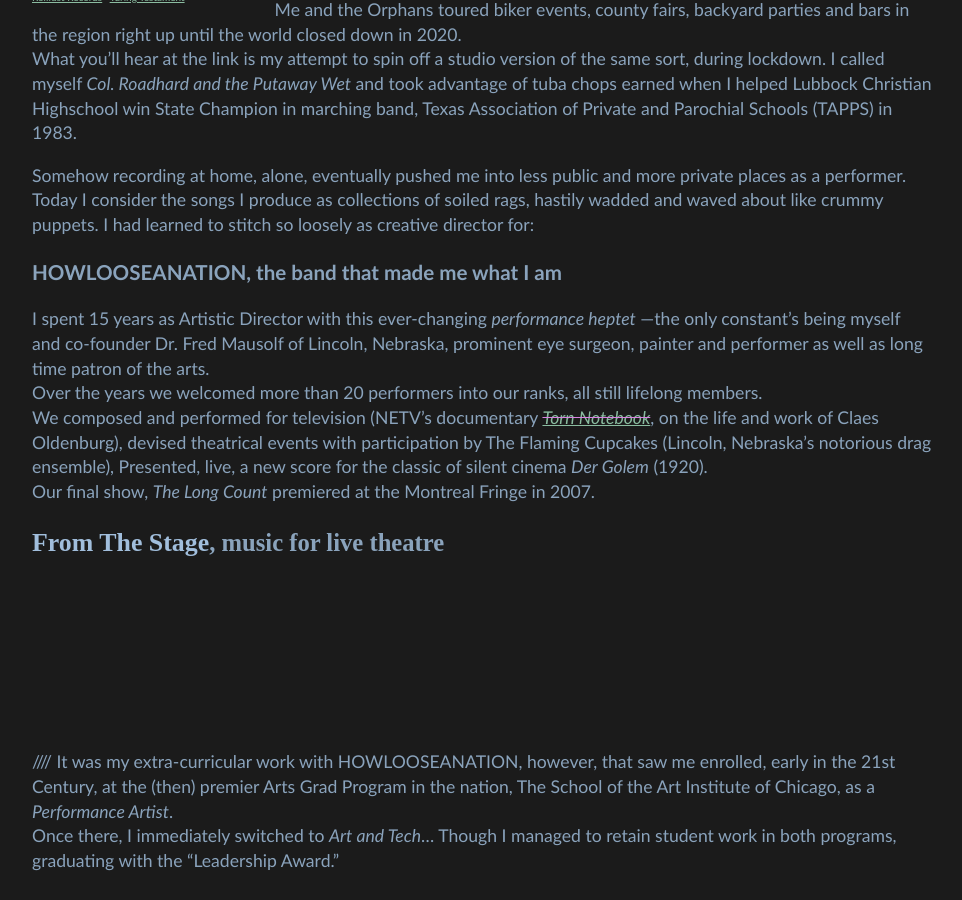
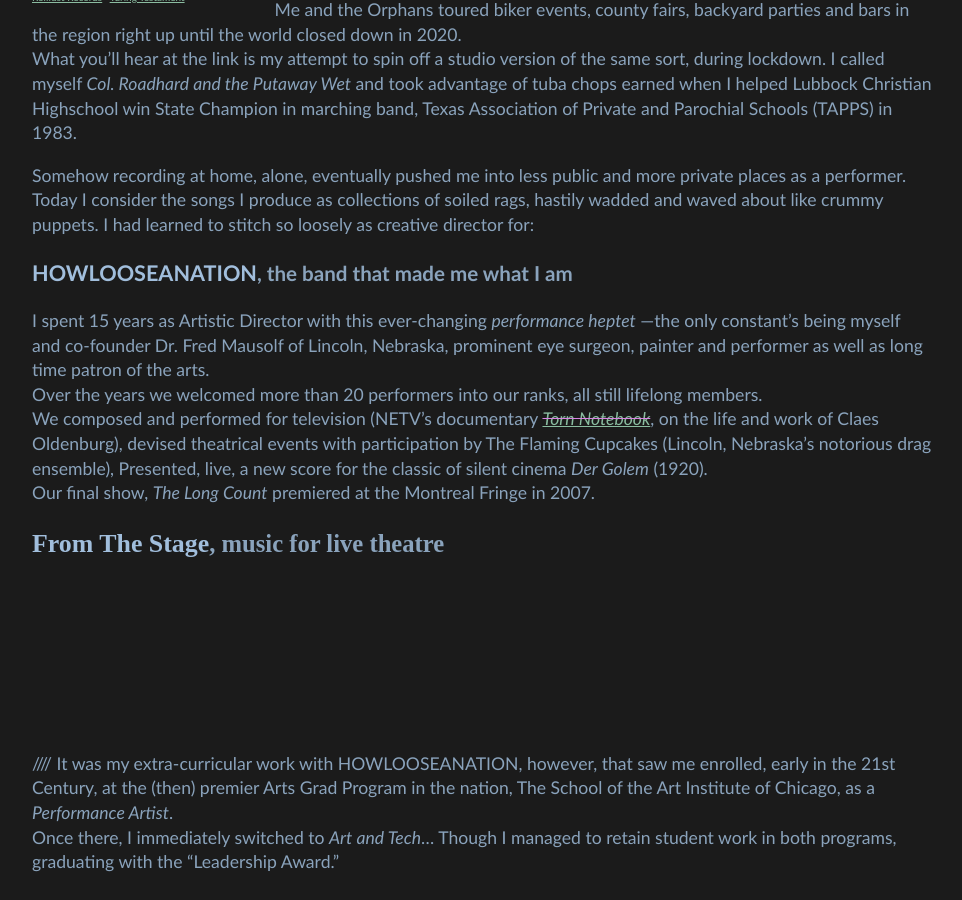
Before and after one commit to Interactimation/portfolio, a Jekyll site: the page built from performing/index.md, in a window 1280 px wide and 900 px high, scrolled down 2604 px. Shown: the whole window, without its empty margins (158-1120 px from the left). Built offline with Jekyll 4.4.1, drawn with Linux system fonts in a browser that asks for light colours.

```diff
--- a/performing/index.md
+++ b/performing/index.md
@@ -141,7 +141,7 @@ What you'll hear at the link is my attempt to spin off a studio version of the s
 
 Somehow recording at home, alone, eventually pushed me into less public and more private places as a performer. Today I consider the songs I produce as collections of soiled rags, hastily wadded and waved about like crummy puppets. I had learned to stitch so loosely as creative director for:
 
-### HOWLOOSEANATION, the band that made me what I am
+### **HOWLOOSEANATION**, the band that made me what I am
 {: #howlooseanation }
 
 I spent 15 years as Artistic Director with this ever-changing _performance heptet_ —the only constant's being myself and co-founder Dr. Fred Mausolf of Lincoln, Nebraska, prominent eye surgeon, painter and performer as well as long time patron of the arts.
```
